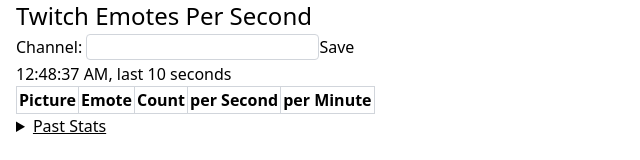
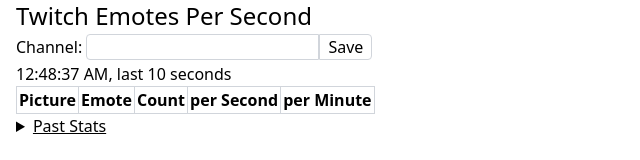
Before and after one commit to nick-ng/twitch-emotes-per-second, a React (Vite) app: page / in a window 1280 px wide. Shown: the top 160 px of the page, without its empty margins (0-640 px from the left). Built offline with nearby package versions, Linux system fonts and the light colour scheme.

Commit message:
style channel name control

```diff
--- a/src/components/emotes-per-second/index.tsx
+++ b/src/components/emotes-per-second/index.tsx
@@ -117,13 +117,15 @@ export default function EmotesPerSecond() {
   return (
     <div>
       <form
-        onSubmit={() => {
+        onSubmit={(e) => {
+          e.preventDefault();
           setOptions({ channel: tempChannel });
         }}
       >
         <label>
           Channel:{" "}
           <input
+            className="inline-block rounded-r-none"
             type="text"
             value={tempChannel}
             onChange={(e) => {
@@ -131,7 +133,12 @@ export default function EmotesPerSecond() {
             }}
           />
         </label>
-        <button disabled={tempChannel === channel}>Save</button>
+        <button
+          className="my-0.5 inline-block rounded-r border border-gray-300 bg-white px-2 dark:bg-gray-800"
+          disabled={tempChannel === channel}
+        >
+          Save
+        </button>
       </form>
       {oldestMessage && (
         <div>
```
